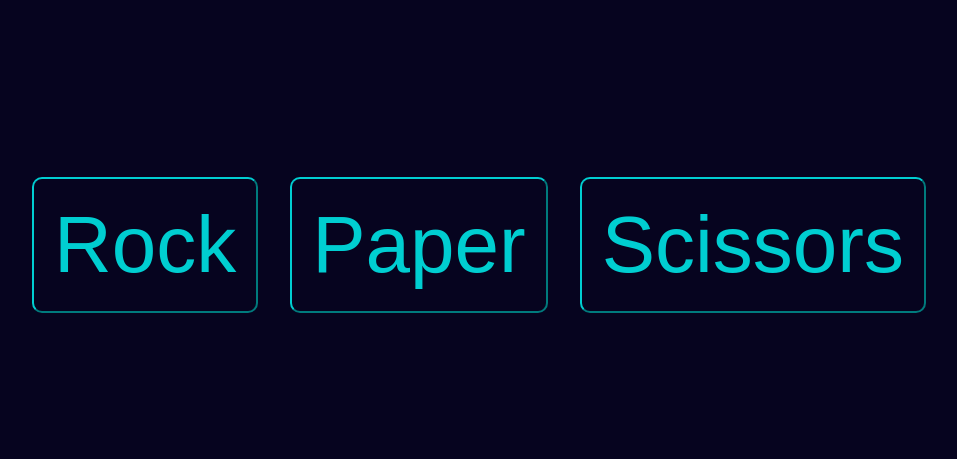
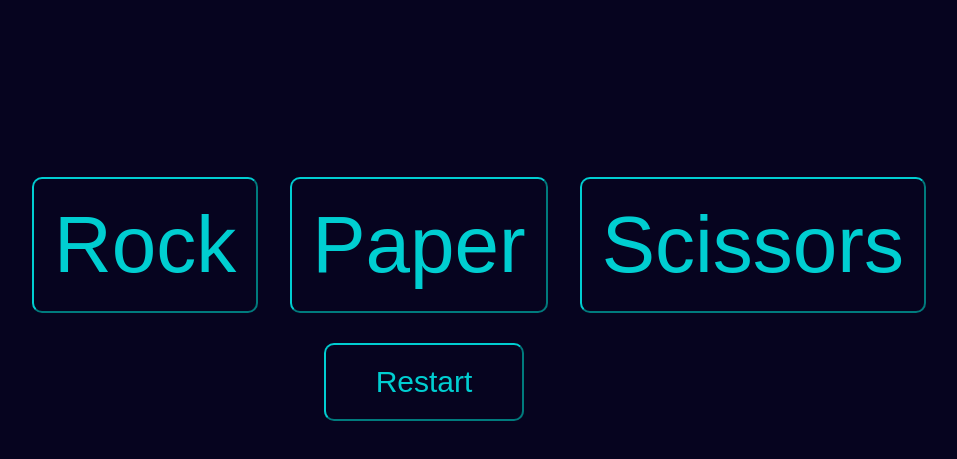
Before and after one commit to JoonaPaak/rock-paper-scissors, a plain HTML site: page index.html in a window 1280 px wide. Shown: the part 347-806 px from the top of the page, without its empty margins (161-1118 px from the left). Drawn offline with Linux system fonts and the light colour scheme.

Commit message:
Restart button

```diff
--- a/index.html
+++ b/index.html
@@ -18,11 +18,14 @@
         <div id="player-score">Player: 0</div>
         <div id="computer-score">Computer: 0</div>
       </div>
+      <div class="all-buttons">
       <div class="buttons">
         <button id="rock" class="btn">Rock</button>
         <button id="paper" class="btn">Paper</button>
         <button id="scissors" class="btn">Scissors</button>
       </div>
+      <button id="restart" class="restart">Restart</button>
+    </div>
     </div>
   </body>
 </html>
--- a/script.js
+++ b/script.js
@@ -57,7 +57,10 @@ buttons.forEach((button) => {
   });
 });
 
-const restart = document.querySelector("restart");
-  restart.addEventListener("click", () => {
-    console.log(restart);
-  });
+const restart = document.getElementById("restart");
+  restart.onclick = function() {
+    playerScore = 0;
+    computerScore = 0;
+    updateScore();
+    roundWinner.innerHTML = "Score";
+}
--- a/style.css
+++ b/style.css
@@ -68,12 +68,23 @@ body {
 }
 
 .restart {
+    display: flex;
+    justify-content: center;
+    align-items: center;
+    margin-top: 30px;
+    margin-right: 110px;
+    width: 200px;
     font-size: 30px;
-    margin-left: 1150px;
-    margin-top: 60px;
     color: darkturquoise;
     background-color: #06041f;
     padding: 20px;
     border-color: darkturquoise;
     border-radius: 10px;
 }
+
+.all-buttons {
+    display: flex;
+    flex-direction: column;
+    justify-content: center;
+    align-items: center;
+}
```
